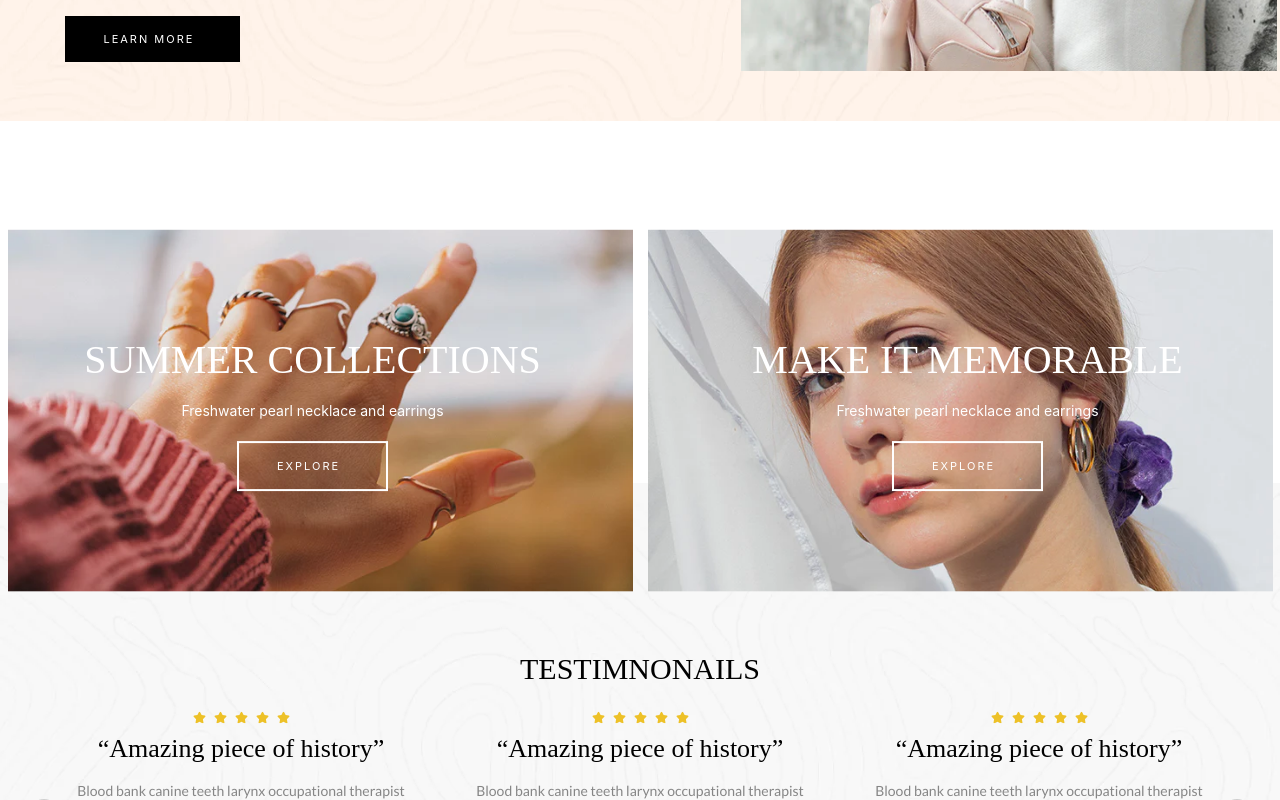
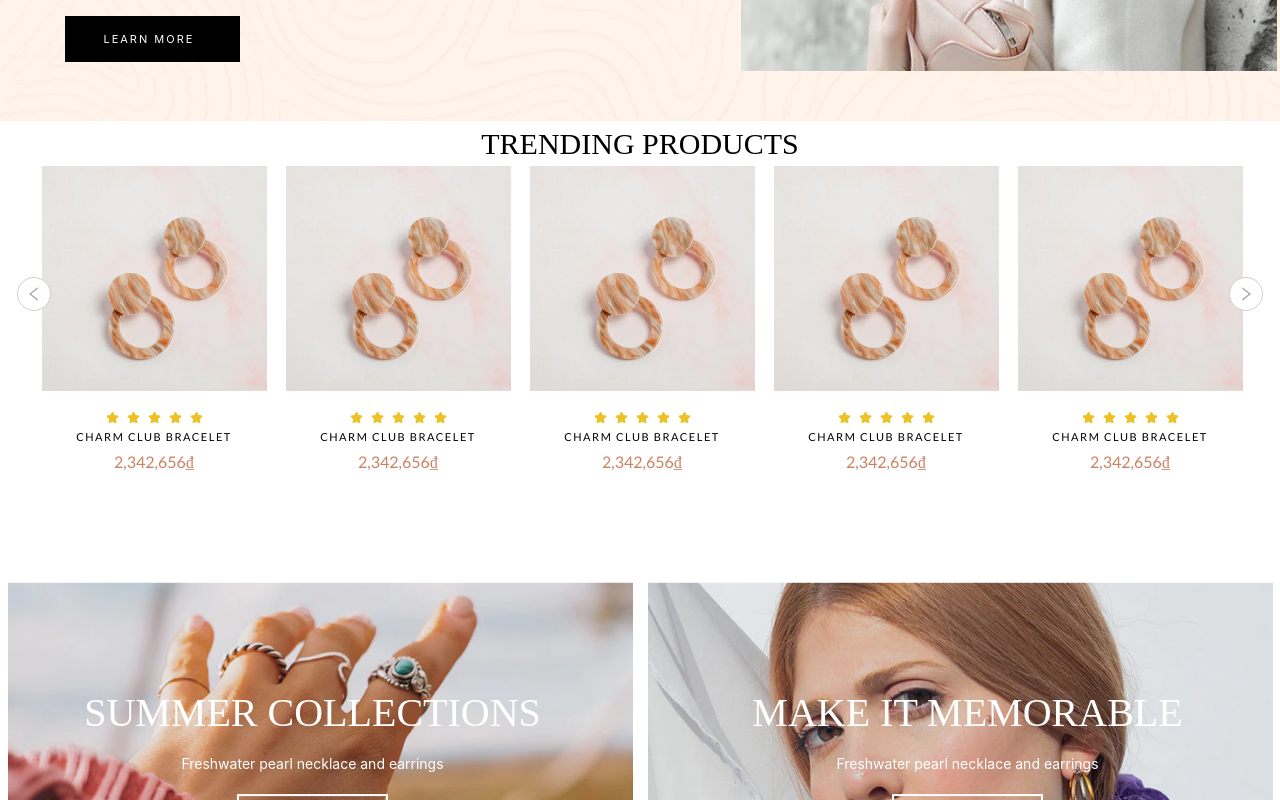
Before and after one commit to maihuong112001/cosmetics-shop, a React (Create React App) app: page / in a window 1280 px wide. Shown: the part 1760-2560 px from the top of the page. Built offline with nearby package versions, Linux system fonts and the light colour scheme.

Commit message:
add some ui related to product

```diff
--- /dev/null
+++ b/src/assets/images/Products/index.js
@@ -0,0 +1,6 @@
+const imagesProduct = {
+	product_1: require('@/assets/images/Products/product-1.png'),
+
+}
+
+export default imagesProduct;
--- a/src/components/Layout/components/ProductCard/ProductCard.module.scss
+++ b/src/components/Layout/components/ProductCard/ProductCard.module.scss
@@ -0,0 +1,124 @@
+.wrapper {
+          display: flex;
+          flex-direction: column;
+          margin: 0 2px;
+          padding: 0 7.5px;
+}
+
+.image {
+          position: relative;
+          overflow: hidden;
+}
+
+.content {
+          display: flex;
+          flex-direction: column;
+          align-items: center;
+          padding-top: 20px;
+}
+
+
+
+.ratting {
+          display: flex;
+          gap: 8px;
+          margin-bottom: 5px;
+}
+
+.name {
+          font-size: 11px;
+          margin: 0 0 5px;
+          font-weight: 400;
+          text-transform: uppercase;
+          letter-spacing: 1.5px;
+}
+
+.name:hover {
+          color: var(--btn-hover-color);
+
+}
+
+.price {
+          color: var(--btn-hover-color);
+          font-size: 16px;
+}
+
+.button {
+          position: absolute;
+          display: flex;
+          flex-wrap: wrap;
+          right: 0;
+          width: 100%;
+          padding: 0;
+          bottom: 60px;
+          z-index: 100;
+          transition: all .3s ease-in-out;
+          justify-content: center;
+          gap: 5px;
+}
+
+.button div {
+          opacity: 0;
+          visibility: hidden;
+          height: 40px;
+          width: 40px;
+          background: white;
+          border-radius: 50%;
+          display: flex;
+          align-items: center;
+          justify-content: center;
+          position: relative;
+          transition: all 0.3s ease;
+          transform: translateY(50px);
+}
+
+.wrapper:hover .button div  {
+          opacity: 1;
+          visibility: visible;
+          transform: translateY(0);
+}
+
+.wrapper:hover .button div:nth-child(2) {
+          transition-delay: 0.1s;
+}
+
+.wrapper:hover .button div:nth-child(3) {
+          transition-delay: 0.2s;
+}
+
+.wrapper:hover .cart-form {
+          opacity: 1;
+          visibility: visible;
+          transform: translateY(0);
+
+}
+
+.cart-form {
+          text-align: center;
+    position: absolute;
+    bottom: 0;
+    width: 100%;
+    transition: all .3s ease;
+    transform: translateY(100%);
+    opacity: 0;
+    visibility: hidden;
+}
+
+.cart-form form {
+          display: flex;
+    width: 100%;
+    background: rgba(0,0,0,.5);
+    height: 40px;
+    line-height: 40px;
+}
+
+.cart-form form input {
+          background: transparent;
+    border: 0;
+    color: #fff;
+    height: 40px;
+    line-height: 40px;
+    width: 30px;
+    text-align: center;
+    padding: 0;
+}
--- a/src/components/Layout/components/ProductCard/index.js
+++ b/src/components/Layout/components/ProductCard/index.js
@@ -1,15 +1,51 @@
 
 import classNames from "classnames/bind";
 import styles from "./ProductCard.module.scss";
+import imagesProduct from "@/assets/images/Products";
+import { ReactComponent as StarIcon } from "../../../../assets/images/star.svg";
+import { HeartOutlined, ShoppingOutlined, PlusOutlined, MinusOutlined } from "@ant-design/icons";
+
 
 const cx = classNames.bind(styles);
 
 function SubscribeForm() {
   return (
           <div className={cx("wrapper")}>
-            <div className={cx("inner-about")}>
+            <div className={cx("image")}>
+            	<img src={imagesProduct.product_1} alt=""/>
+            <div className={cx("button")}>
+              <div><HeartOutlined/></div>
+              <div><HeartOutlined/></div>
+              <div><HeartOutlined/></div>
+            </div>
+            <div className={cx("cart-form")}>
+              <form>
+                <div className="border-r-[rgba(255,255,255,.5)] flex">
+                  <div className="h-[20px] w-[20px] rounded-[50%] hover:bg-white bg-transparent" >
+                    <MinusOutlined/>
+                  </div>
+                  <input className="bg-transparent"></input>
+                  <div className="h-[20px] w-[20px] rounded-[50%] hover:bg-white bg-transparent" >
+                    <PlusOutlined style={{fontSize: '12px', color: '#fff'}}/>
+                  </div>
+                </div>
+                <ShoppingOutlined/>
+              </form>
+            </div>
+            </div>
+            <div className={cx("content")}>
+              <div className={cx("ratting")}>
+                <StarIcon/><StarIcon/><StarIcon/><StarIcon/><StarIcon/>
+              </div>
+              <div className={cx("name")}>
+              <a href="/">Charm Club Bracelet</a>
+              </div>
+              <div className={cx("price")}>
+                <span>2,342,656₫</span>
+              </div>
+            </div>
 
-            </div>
+
           </div>
   );
 }
--- a/src/pages/Home/index.js
+++ b/src/pages/Home/index.js
@@ -4,6 +4,7 @@ import classNames from "classnames/bind";
 import SubscribeForm from "@/components/Layout/components/SubscribeForm";
 import BrandCard from "@/components/Layout/components/BrandCard";
 import Feedback from "@/components/Layout/components/Feadback";
+import ProductCard from "@/components/Layout/components/ProductCard";
 import { NextArrowButton, PreviousArrowButton } from "@/components/Layout/components/Button";
 import { ReactComponent as DiamondIcon } from "../../assets/images/Home/diamond.svg";
 import { ReactComponent as NeckLaceIcon } from "../../assets/images/Home/necklace.svg";
@@ -170,6 +171,12 @@ function Home() {
           <img src={imagesHome.collection_img} alt=""/>
         </Col>
       </Row>
+      <h3 className={cx("heading")}>TRENDING PRODUCTS</h3>
+      <div className="w-[95%] m-auto">
+        <Slider {...settings}>
+        <ProductCard/> <ProductCard/> <ProductCard/><ProductCard/> <ProductCard/> <ProductCard/>
+        </Slider>
+      </div>
       <Row className={cx("collection-banner")} >
         <Col flex="50%" className={cx("collection")}>
           <div className="box-border overflow-hidden">
```
Also changed, not shown: src/assets/images/Products/product-1.png (added).
